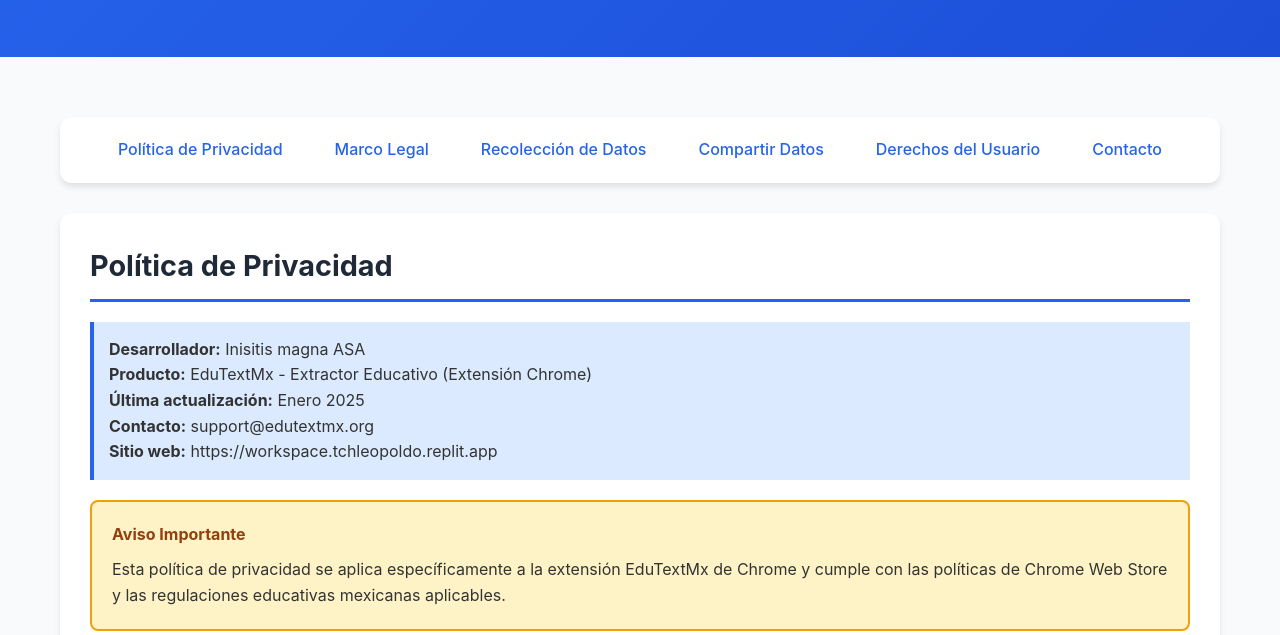
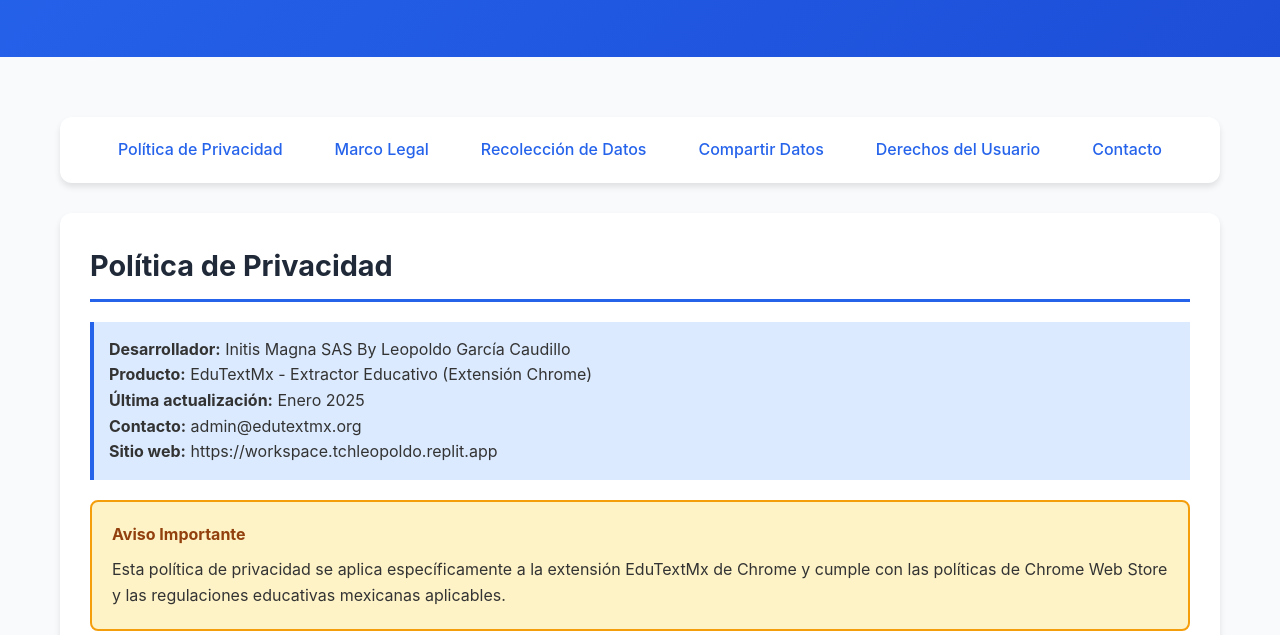
Before and after one commit to LeoCauidllo/edutextmx-legal, a plain HTML site: page index.html in a window 1280 px wide. Shown: the part 165-800 px from the top of the page. Drawn offline with Linux system fonts and the light colour scheme.

Commit message:
Update index.html
Politicas privacidad caso mexicano

```diff
--- a/index.html
+++ b/index.html
@@ -190,10 +190,10 @@
             <h2>Política de Privacidad</h2>
 
             <div class="highlight">
-                <strong>Desarrollador:</strong> Inisitis magna ASA<br>
+                <strong>Desarrollador:</strong> Initis Magna SAS By Leopoldo García Caudillo<br>
                 <strong>Producto:</strong> EduTextMx - Extractor Educativo (Extensión Chrome)<br>
                 <strong>Última actualización:</strong> Enero 2025<br>
-                <strong>Contacto:</strong> support@edutextmx.org<br>
+                <strong>Contacto:</strong> admin@edutextmx.org<br>
                 <strong>Sitio web:</strong> https://workspace.tchleopoldo.replit.app
             </div>
 
@@ -267,7 +267,7 @@
                 <li>Exportar biblioteca educativa personal</li>
                 <li>Desinstalar extensión elimina todos los datos locales</li>
                 <li>Acceder a registro completo de auditoría de extracciones</li>
-                <li>Contactar support@edutextmx.org para solicitudes de datos</li>
+                <li>Contactar admin@edutextmx.org para solicitudes de datos</li>
             </ul>
 
             <h3>Protección de Privacidad de Menores</h3>
@@ -316,9 +316,9 @@
 
             <div class="contact-info">
                 <h3>Información del Desarrollador</h3>
-                <p><strong>Empresa:</strong> Inisitis magna ASA</p>
+                <p><strong>Empresa:</strong> Initis Magna SAS By Leopoldo García Caudillo</p>
                 <p><strong>Producto:</strong> EduTextMx - Extractor Educativo</p>
-                <p><strong>Email de Soporte:</strong> support@edutextmx.org</p>
+                <p><strong>Email de Soporte:</strong> admin@edutextmx.org</p>
                 <p><strong>Sitio Web Oficial:</strong> https://workspace.tchleopoldo.replit.app</p>
                 <p><strong>Propósito:</strong> Exclusivamente educativo</p>
                 <p><strong>Jurisdicción:</strong> México</p>
@@ -334,7 +334,7 @@
     <div class="footer">
         <div class="container">
             <p><strong>EduTextMx - Documentación Legal Oficial</strong></p>
-            <p>Desarrollado por Inisitis magna ASA • Cumplimiento Legal Completo</p>
+            <p>Desarrollado por Initis Magna SAS By Leopoldo García Caudillo • Cumplimiento Legal Completo</p>
             <p>Última actualización: Enero 2025 • Versión: 1.4</p>
             <p><em>Esta documentación cumple con las políticas de Google Chrome Web Store y la normativa mexicana aplicable.</em></p>
         </div>
```
